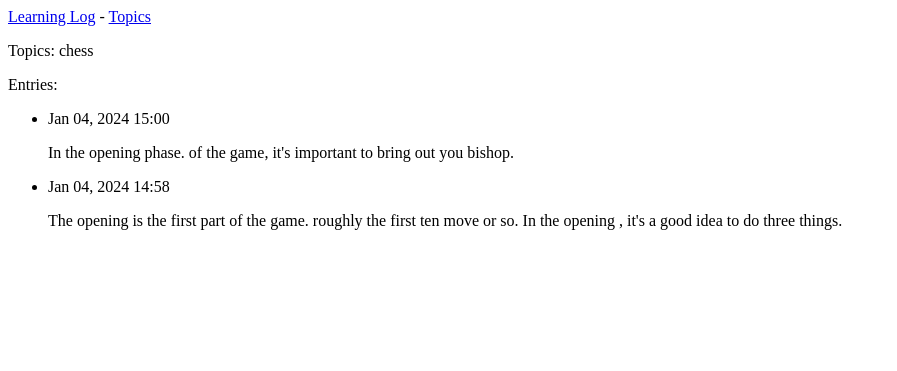
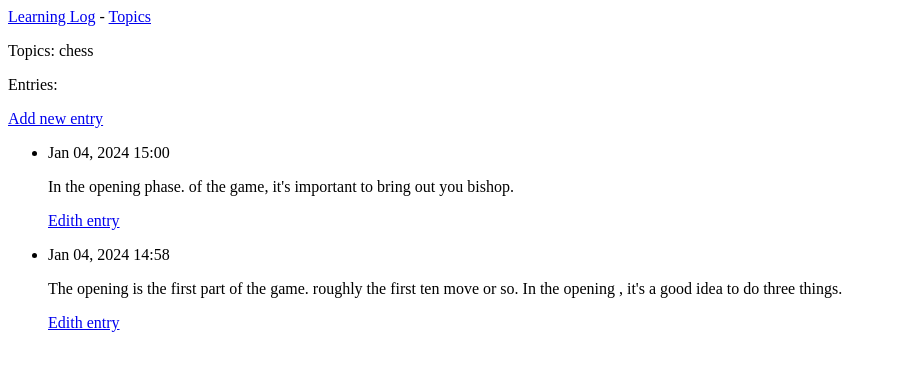
Before and after one commit to brianmina/Django-App, a Django app: page /topics/2/ in a window 1280 px wide. Shown: the top 371 px of the page, without its empty margins (0-897 px from the left). Run offline with Django 4.2, Linux system fonts and the light colour scheme; data comes from the database, SQL or seed files in the repository; both versions use the stored data as it was after the commit.

Commit message:
template for edit an entry was created

```diff
--- a/learning_logs/templates/learning_logs/new_entry.html
+++ b/learning_logs/templates/learning_logs/new_entry.html
@@ -7,7 +7,7 @@
 <form action="{% url 'learning_logs:new_entry' topic.id %}" method="post">
   {% csrf_token %}
   {{ form.as_div }}
-  <button name="submit">Add entry</button>
+  <button name='submit'>Add entry</button>
 </form>
 
 {% endblock content %}
--- a/learning_logs/templates/learning_logs/topic.html
+++ b/learning_logs/templates/learning_logs/topic.html
@@ -5,11 +5,18 @@
 <p>Topics: {{topic.text}}</p>
 
 <p>Entries:</p>
+<p>
+    <a href="{% url 'learning_logs:new_entry' topic.id %}">Add new entry</a>
+</p>
+
 <ul>
     {% for entry in entries %}
         <li>
             <p>{{ entry.date_added|date:'M d, Y H:i' }}</p>
             <p>{{ entry.text|linebreaks }}</p>
+            <p>
+                <a href="{% url 'learning_logs:edit_entry' entry.id %}">
+                    Edith entry</a></p>
         </li>
     {% empty %}
         <li>there are no entries for this topic yet.</li>
--- a/learning_logs/urls.py
+++ b/learning_logs/urls.py
@@ -15,6 +15,7 @@ urlpatterns = [
     # Page for adding a new topic.
     path('new_topic/', views.new_topic, name='new_topic'),
     # page for adding a new entry.
-    path('new_entry/<int:topic_id>', views.new_entry, name='new_entry')
-
+    path('new_entry/<int:topic_id>', views.new_entry, name='new_entry'),
+    # Page for editing an entry
+    path('edit_entry/<int:entry_id>/', views.edit_entry, name='edit_entry'),
 ]
--- a/learning_logs/views.py
+++ b/learning_logs/views.py
@@ -1,6 +1,6 @@
 from django.shortcuts import render, redirect
 
-from .models import Topic
+from .models import Topic, Entry
 from .forms import TopicForm, EntryForm
 
 
@@ -55,7 +55,7 @@ def new_entry(request, topic_id):
         # POST data submitted: process data.
         form = EntryForm(data=request.POST)
         if form.is_valid():
-            new_entry = form.save()
+            new_entry = form.save(commit=False)
             new_entry.topic = topic
             new_entry.save()
             return redirect('learning_logs:topic', topic_id=topic_id)
@@ -63,3 +63,22 @@ def new_entry(request, topic_id):
     # Display a blank or invalid form.
     context = {'topic': topic, 'form': form}
     return render(request, 'learning_logs/new_entry.html', context)
+
+
+def edit_entry(request, entry_id):
+    """Edit an existing entry."""
+    entry = Entry.objects.get(id=entry_id)
+    topic = entry.topic
+
+    if request.method != 'POST':
+        # Initial request: ore-fill form with the current entry.
+        form = EntryForm(instance=entry)
+    else:
+        # POST data submitted: process data.
+        form = EntryForm(instance=entry, data=request.POST)
+        if form.is_valid():
+            form.save()
+            return redirect('learning_logs:topic', topic_id=topic.id)
+
+    context = {'entry': entry, 'topic': topic, 'form': form}
+    return render(request, 'learning_logs/edit_entry.html', context)
```
Also changed, not shown: learning_logs/templates/learning_logs/edit_entry.html (added, +15 -0 lines), db.sqlite3.
